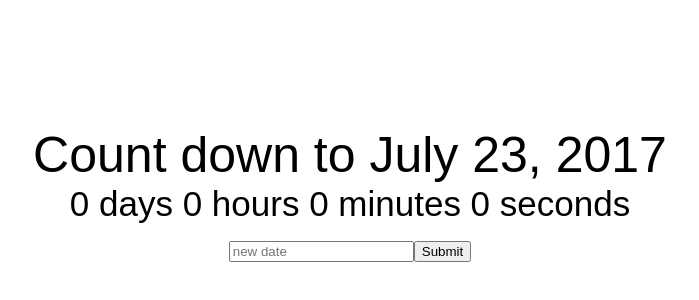
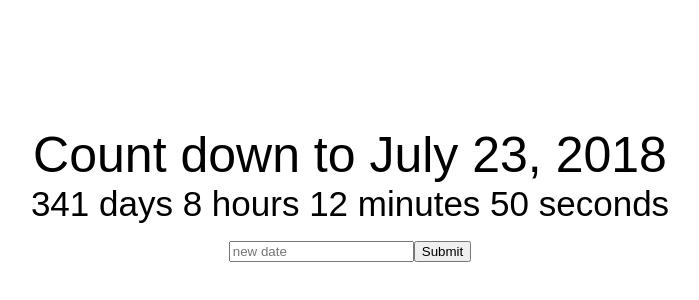
Before and after one commit to violentr/countDown, a React (Create React App) app: page / in a window 1280 px wide. Shown: the part 130-430 px from the top of the page, without its empty margins (290-989 px from the left). Built offline with nearby package versions, Linux system fonts and the light colour scheme.

Commit message:
Add Calculate how much left until defined date
Example:
338 days 5 hours 16 minutes 56 seconds
Show seconds with interval in 1 second

```diff
--- a/src/App.js
+++ b/src/App.js
@@ -6,7 +6,7 @@
   constructor(props) {
     super(props);
     this.state ={
-      deadline: "July 23, 2017",
+      deadline: "July 23, 2018",
       newDeadline: ""
     }
   }
@@ -18,7 +18,7 @@
       <div className="App">
         <div className="App-title"> Count down to {this.state.deadline} </div>
         <div>
-        <Clock />
+        <Clock deadline={this.state.deadline} />
           <input
              placeholder="new date"
             onChange={event => this.setState({newDeadline: event.target.value })}
--- a/src/Clock.jsx
+++ b/src/Clock.jsx
@@ -10,6 +10,20 @@
       minutes: 0,
       seconds: 0
     }
+  }
+  componentWillMount() {
+    this.getTimeUntil(this.props.deadline);
+  }
+  componentDidMount() {
+    setInterval(() => this.getTimeUntil(this.props.deadline), 1000)
+  }
+  getTimeUntil(deadline) {
+    const time = Date.parse(deadline) - Date.parse(new Date());
+    const seconds =  Math.floor((time/1000) % 60)
+    const minutes =  Math.floor((time/1000/60) % 60)
+    const hours =  Math.floor((time/(1000*60*60) % 24))
+    const days =  Math.floor((time/(1000*60*60*24)))
+    this.setState({days, hours, minutes, seconds})
   }
   render() {
     return(
```
